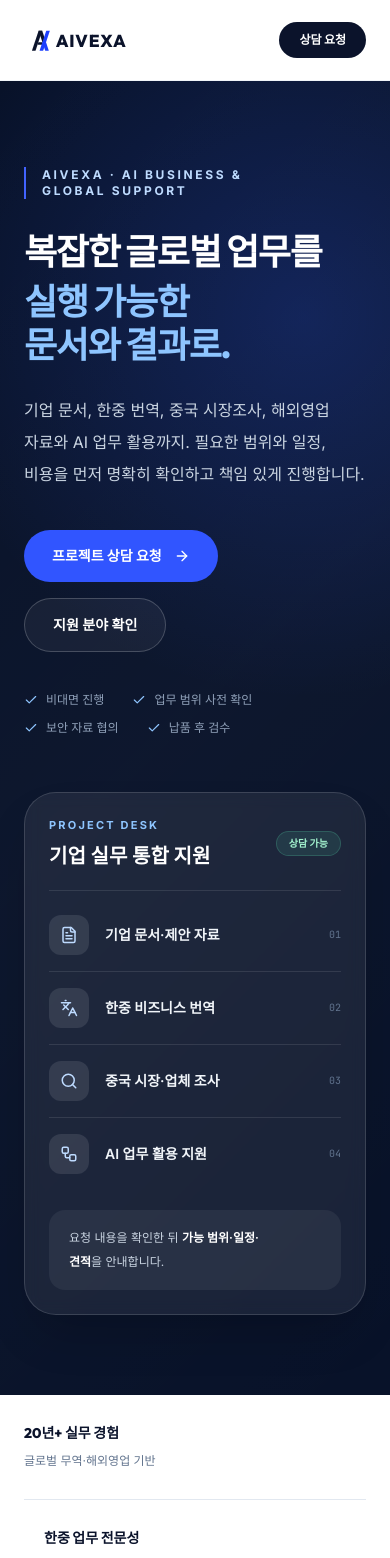
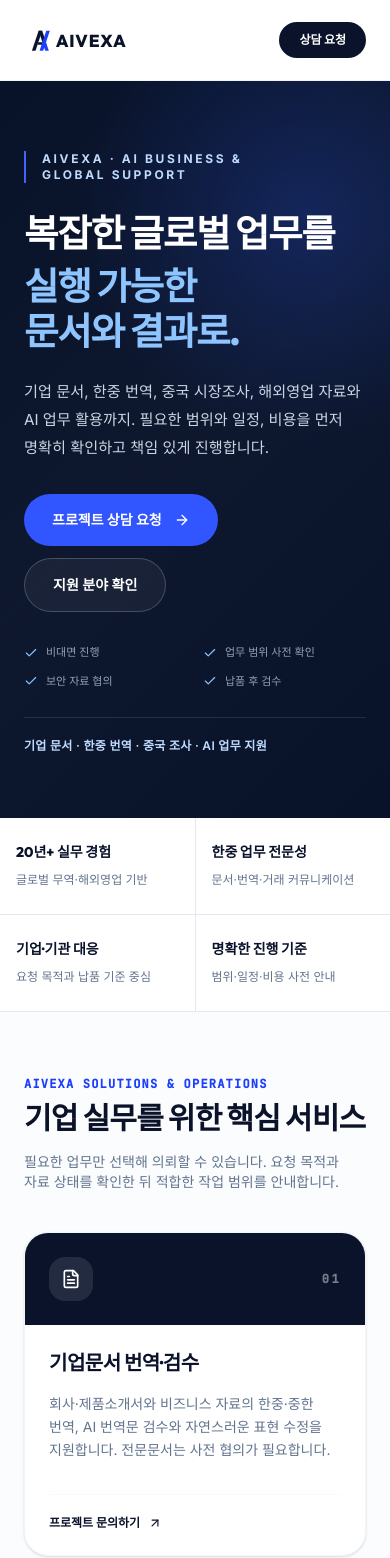
Before and after one commit to cuijinghe/cuitrade76, a React (Vite) app: page / in a window 390 px wide. Shown: the top 1558 px of the page. Built offline with nearby package versions, Linux system fonts and the light colour scheme.

Commit message:
PC 모바일 반응형 간격과 문장 배치 개선

```diff
--- a/src/components/Director.tsx
+++ b/src/components/Director.tsx
@@ -11,7 +11,7 @@ interface DirectorProps {
 
 export default function Director({ config }: DirectorProps) {
   return (
-    <section className="bg-slate-50/50 py-20 sm:py-28" id="director">
+    <section className="bg-slate-50/50 py-16 sm:py-24 lg:py-28" id="director">
       <div className="mx-auto max-w-7xl px-6 sm:px-8 lg:px-12">
         <div className="grid grid-cols-1 gap-12 lg:grid-cols-12 lg:items-center lg:gap-16">
 
@@ -25,7 +25,7 @@ export default function Director({ config }: DirectorProps) {
               className="relative overflow-hidden rounded-3xl bg-brand-navy p-8 text-white shadow-xl sm:p-10"
             >
               <p className="text-xs font-bold tracking-[0.2em] text-blue-300">AIVEXA PROJECT LEAD</p>
-              <h3 className="mt-5 font-display text-3xl font-extrabold leading-tight">실무를 이해하는<br />프로젝트 파트너</h3>
+              <h3 className="mt-5 font-display text-3xl font-extrabold leading-tight">실무를 이해하는<span className="sm:hidden"> </span><br className="hidden sm:block" />프로젝트 파트너</h3>
               <p className="mt-5 text-sm leading-7 text-slate-300">글로벌 무역·해외영업과 한중 비즈니스 커뮤니케이션 경험을 기반으로 필요한 결과물에 집중합니다.</p>
               <div className="mt-8 space-y-4 border-t border-white/10 pt-7">
                 {['업무 목적과 납품 기준 확인', '책임 범위와 일정 사전 협의', '기업 자료의 보안 방식 협의'].map((item) => (
@@ -45,7 +45,7 @@ export default function Director({ config }: DirectorProps) {
             </span>
 
             <h2 className="font-display text-3xl font-extrabold tracking-tight text-brand-navy sm:text-4xl leading-tight">
-              실무 전문성에 기반한<br />
+              실무 전문성에 기반한<span className="sm:hidden"> </span><br className="hidden sm:block" />
               지속 가능한 실전 프로젝트 파트너십.
             </h2>
 
--- a/src/components/Hero.tsx
+++ b/src/components/Hero.tsx
@@ -23,7 +23,7 @@ export default function Hero({ onNavigate }: HeroProps) {
       <div className="absolute inset-0 bg-[radial-gradient(circle_at_78%_18%,rgba(46,92,255,0.22),transparent_34%),linear-gradient(135deg,transparent_0%,rgba(255,255,255,0.025)_48%,transparent_100%)]" />
       <div className="absolute inset-y-0 right-[11%] hidden w-px bg-white/10 lg:block" />
 
-      <div className="relative mx-auto grid max-w-7xl gap-14 px-6 py-20 sm:px-8 sm:py-28 lg:grid-cols-12 lg:items-center lg:gap-16 lg:px-12 lg:py-32">
+      <div className="relative mx-auto grid max-w-7xl gap-10 px-6 py-16 sm:px-8 sm:py-24 lg:grid-cols-12 lg:items-center lg:gap-16 lg:px-12 lg:py-28">
         <div className="lg:col-span-7">
           <motion.div
             initial={{ opacity: 0, y: 12 }}
@@ -38,7 +38,7 @@ export default function Hero({ onNavigate }: HeroProps) {
             initial={{ opacity: 0, y: 18 }}
             animate={{ opacity: 1, y: 0 }}
             transition={{ duration: 0.65, delay: 0.08 }}
-            className="mt-8 max-w-4xl font-display text-4xl font-extrabold leading-[1.18] tracking-[-0.035em] text-white sm:text-5xl lg:text-[3.8rem]"
+            className="mt-7 max-w-4xl font-display text-[2.35rem] font-extrabold leading-[1.2] tracking-[-0.035em] text-white sm:text-5xl lg:text-[3.8rem]"
             id="hero-heading"
           >
             복잡한 글로벌 업무를
@@ -49,7 +49,7 @@ export default function Hero({ onNavigate }: HeroProps) {
             initial={{ opacity: 0, y: 18 }}
             animate={{ opacity: 1, y: 0 }}
             transition={{ duration: 0.65, delay: 0.16 }}
-            className="mt-7 max-w-2xl text-base leading-8 text-slate-300 sm:text-lg"
+            className="mt-6 max-w-2xl text-[0.95rem] leading-7 text-slate-300 sm:text-lg sm:leading-8"
             id="hero-subtitle"
           >
             기업 문서, 한중 번역, 중국 시장조사, 해외영업 자료와 AI 업무 활용까지.
@@ -60,7 +60,7 @@ export default function Hero({ onNavigate }: HeroProps) {
             initial={{ opacity: 0, y: 18 }}
             animate={{ opacity: 1, y: 0 }}
             transition={{ duration: 0.65, delay: 0.24 }}
-            className="mt-10 flex flex-wrap gap-4"
+            className="mt-8 flex flex-wrap gap-3 sm:mt-10 sm:gap-4"
           >
             <button
               onClick={() => onNavigate('inquiry')}
@@ -79,7 +79,7 @@ export default function Hero({ onNavigate }: HeroProps) {
             </button>
           </motion.div>
 
-          <div className="mt-10 flex flex-wrap gap-x-7 gap-y-3 text-xs font-medium text-slate-400">
+          <div className="mt-8 grid grid-cols-2 gap-x-4 gap-y-3 text-[11px] font-medium text-slate-400 sm:mt-10 sm:flex sm:flex-wrap sm:gap-x-7 sm:text-xs">
             {['비대면 진행', '업무 범위 사전 확인', '보안 자료 협의', '납품 후 검수'].map((item) => (
               <span key={item} className="flex items-center gap-2">
                 <Check className="h-3.5 w-3.5 text-blue-300" />
@@ -87,16 +87,19 @@ export default function Hero({ onNavigate }: HeroProps) {
               </span>
             ))}
           </div>
+          <p className="mt-7 border-t border-white/10 pt-5 text-xs font-semibold tracking-wide text-blue-200 sm:hidden">
+            기업 문서 · 한중 번역 · 중국 조사 · AI 업무 지원
+          </p>
         </div>
 
         <motion.aside
           initial={{ opacity: 0, x: 20 }}
           animate={{ opacity: 1, x: 0 }}
           transition={{ duration: 0.7, delay: 0.18 }}
-          className="lg:col-span-5"
+          className="hidden sm:block lg:col-span-5"
           aria-label="AIVEXA 지원 분야"
         >
-          <div className="rounded-[2rem] border border-white/14 bg-white/[0.07] p-6 shadow-2xl shadow-black/20 backdrop-blur-sm sm:p-8">
+          <div className="rounded-[1.6rem] border border-white/14 bg-white/[0.07] p-5 shadow-2xl shadow-black/20 backdrop-blur-sm sm:rounded-[2rem] sm:p-8">
             <div className="flex items-center justify-between border-b border-white/10 pb-5">
               <div>
                 <p className="text-[11px] font-bold tracking-[0.2em] text-blue-300">PROJECT DESK</p>
@@ -105,14 +108,14 @@ export default function Hero({ onNavigate }: HeroProps) {
               <span className="rounded-full border border-emerald-300/20 bg-emerald-300/10 px-3 py-1 text-[10px] font-bold text-emerald-200">상담 가능</span>
             </div>
 
-            <div className="mt-2 divide-y divide-white/10">
+            <div className="mt-3 grid grid-cols-2 gap-px overflow-hidden rounded-2xl bg-white/10 lg:block lg:divide-y lg:divide-white/10 lg:rounded-none lg:bg-transparent">
               {supportAreas.map(({ icon: Icon, label }, index) => (
-                <div key={label} className="flex items-center gap-4 py-4">
-                  <span className="flex h-10 w-10 items-center justify-center rounded-xl bg-white/10 text-blue-200">
+                <div key={label} className="flex min-h-28 flex-col items-start gap-3 bg-[#111d36] p-4 lg:min-h-0 lg:flex-row lg:items-center lg:gap-4 lg:bg-transparent lg:px-0 lg:py-4">
+                  <span className="flex h-9 w-9 items-center justify-center rounded-xl bg-white/10 text-blue-200 lg:h-10 lg:w-10">
                     <Icon className="h-4.5 w-4.5" />
                   </span>
-                  <span className="flex-1 text-sm font-semibold text-slate-100">{label}</span>
-                  <span className="font-mono text-[10px] text-slate-500">0{index + 1}</span>
+                  <span className="flex-1 text-xs font-semibold leading-5 text-slate-100 sm:text-sm">{label}</span>
+                  <span className="hidden font-mono text-[10px] text-slate-500 lg:block">0{index + 1}</span>
                 </div>
               ))}
             </div>
--- a/src/components/Partnership.tsx
+++ b/src/components/Partnership.tsx
@@ -24,11 +24,11 @@ const partnerIcons: Record<string, React.ReactNode> = {
 
 export default function Partnership({ title, description, targets }: PartnershipProps) {
   return (
-    <section className="bg-white py-24 sm:py-32" id="partnership">
+    <section className="bg-white py-16 sm:py-24 lg:py-28" id="partnership">
       <div className="mx-auto max-w-7xl px-6 sm:px-8 lg:px-12">
 
         {/* Core Partnership Statement */}
-        <div className="mb-16 grid gap-8 border-b border-slate-200 pb-10 text-left lg:grid-cols-2 lg:items-end">
+        <div className="mb-10 grid gap-6 border-b border-slate-200 pb-8 text-left sm:mb-14 sm:gap-8 sm:pb-10 lg:grid-cols-2 lg:items-end">
           <div>
             <p className="text-xs font-bold tracking-[0.22em] text-brand-blue">COOPERATION MODEL</p>
             <h2 className="mt-4 font-display text-3xl font-extrabold tracking-tight text-brand-navy sm:text-4xl" id="partnership-title">
@@ -74,7 +74,7 @@ export default function Partnership({ title, description, targets }: Partnership
           initial={{ opacity: 0, scale: 0.98 }}
           whileInView={{ opacity: 1, scale: 1 }}
           viewport={{ once: true }}
-          className="relative mt-16 overflow-hidden rounded-[2rem] bg-[#081229] p-8 text-left sm:p-12"
+          className="relative mt-10 overflow-hidden rounded-[1.5rem] bg-[#081229] p-7 text-left sm:mt-14 sm:rounded-[2rem] sm:p-12"
           id="partnership-banner"
         >
           {/* subtle decorative background mesh */}
--- a/src/components/Services.tsx
+++ b/src/components/Services.tsx
@@ -22,11 +22,11 @@ const iconMap: Record<string, React.ReactNode> = {
 
 export default function Services({ title, items, onNavigate }: ServicesProps) {
   return (
-    <section className="bg-slate-50/50 py-20 sm:py-28" id="services">
+    <section className="bg-slate-50/50 py-16 sm:py-24 lg:py-28" id="services">
       <div className="mx-auto max-w-7xl px-6 sm:px-8 lg:px-12">
 
         {/* Section Header */}
-        <div className="mb-16 flex flex-col md:flex-row md:items-end md:justify-between">
+        <div className="mb-10 flex flex-col md:mb-14 md:flex-row md:items-end md:justify-between">
           <div className="text-left">
             <p className="font-mono text-xs font-bold tracking-widest text-brand-blue uppercase mb-2">
               AIVEXA SOLUTIONS & OPERATIONS
@@ -41,7 +41,7 @@ export default function Services({ title, items, onNavigate }: ServicesProps) {
         </div>
 
         {/* 4 Cards Grid - Fully customizable & polished */}
-        <div className="grid grid-cols-1 gap-8 md:grid-cols-2" id="projects">
+        <div className="grid grid-cols-1 gap-5 md:grid-cols-2 lg:grid-cols-3" id="projects">
           {items.map((item, index) => (
             <motion.div
               key={item.id}
@@ -53,7 +53,7 @@ export default function Services({ title, items, onNavigate }: ServicesProps) {
               id={`service-card-${item.id}`}
             >
               {/* Image-free service identifier */}
-              <div className="flex items-center justify-between bg-brand-navy px-8 py-7 sm:px-10">
+              <div className="flex items-center justify-between bg-brand-navy px-6 py-6 sm:px-8">
                 <div className="flex h-11 w-11 items-center justify-center rounded-2xl bg-white/10">
                   {iconMap[item.id] || <Building2 className="h-5 w-5 text-white" />}
                 </div>
@@ -61,7 +61,7 @@ export default function Services({ title, items, onNavigate }: ServicesProps) {
               </div>
 
               {/* Text Card Body */}
-              <div className="flex flex-1 flex-col p-8 sm:p-10 text-left">
+              <div className="flex flex-1 flex-col p-6 sm:p-8 text-left">
                 <h3 className="font-display text-xl font-bold tracking-tight text-brand-navy group-hover:text-brand-blue transition-colors duration-200">
                   {item.title}
                 </h3>
--- a/src/pages/HomePage.tsx
+++ b/src/pages/HomePage.tsx
@@ -32,14 +32,14 @@ export default function HomePage({
       />
       {/* Evidence-safe trust strip */}
       <section className="border-b border-slate-200 bg-white">
-        <div className="mx-auto grid max-w-7xl divide-y divide-slate-200 px-6 sm:grid-cols-2 sm:divide-x sm:divide-y-0 sm:px-8 lg:grid-cols-4 lg:px-12">
+        <div className="mx-auto grid max-w-7xl grid-cols-2 gap-px bg-slate-200 sm:px-8 lg:grid-cols-4 lg:px-12">
           {[
             ['20년+ 실무 경험', '글로벌 무역·해외영업 기반'],
             ['한중 업무 전문성', '문서·번역·거래 커뮤니케이션'],
             ['기업·기관 대응', '요청 목적과 납품 기준 중심'],
             ['명확한 진행 기준', '범위·일정·비용 사전 안내'],
           ].map(([label, desc]) => (
-            <div key={label} className="px-5 py-7 text-left first:pl-0 last:pr-0 sm:px-6">
+            <div key={label} className="bg-white px-4 py-6 text-left sm:px-6 sm:py-7">
               <p className="font-display text-sm font-extrabold text-brand-navy">{label}</p>
               <p className="mt-2 text-xs leading-5 text-slate-500">{desc}</p>
             </div>
@@ -57,13 +57,13 @@ export default function HomePage({
         onNavigate={onNavigate}
       />
 
-      <section className="relative overflow-hidden bg-[#081229] py-24 text-white sm:py-32" id="work-process">
+      <section className="relative overflow-hidden bg-[#081229] py-16 text-white sm:py-24 lg:py-28" id="work-process">
         <div className="absolute right-0 top-0 h-96 w-96 rounded-full bg-blue-600/10 blur-3xl" />
         <div className="relative mx-auto max-w-7xl px-6 sm:px-8 lg:px-12">
           <div className="grid gap-12 lg:grid-cols-12 lg:gap-16">
             <div className="text-left lg:col-span-5">
               <p className="text-xs font-bold tracking-[0.22em] text-blue-300">WORK STANDARD</p>
-              <h2 className="mt-5 font-display text-3xl font-extrabold leading-tight sm:text-4xl">좋은 결과는<br />명확한 기준에서 시작됩니다.</h2>
+              <h2 className="mt-5 font-display text-3xl font-extrabold leading-tight sm:text-4xl">좋은 결과는<span className="sm:hidden"> </span><br className="hidden sm:block" />명확한 기준에서 시작됩니다.</h2>
               <p className="mt-6 max-w-md text-sm leading-7 text-slate-400">요청을 바로 착수하지 않습니다. 목적과 자료 상태를 먼저 확인하고, 가능한 범위와 납품 기준을 문서로 맞춥니다.</p>
               <div className="mt-10 grid gap-px overflow-hidden rounded-2xl border border-white/10 bg-white/10 sm:grid-cols-2">
                 {['비대면 진행', '범위·일정·비용 확인', '보안 방식 협의', '납품 전 기본 검수'].map((item, index) => (
@@ -94,18 +94,18 @@ export default function HomePage({
         </div>
       </section>
 
-      <section className="bg-[#f6f3ec] py-24 sm:py-32" id="work-samples">
+      <section className="bg-[#f6f3ec] py-16 sm:py-24 lg:py-28" id="work-samples">
         <div className="mx-auto max-w-7xl px-6 sm:px-8 lg:px-12">
           <div className="grid gap-8 border-b border-slate-300/70 pb-10 lg:grid-cols-2 lg:items-end">
             <div className="text-left">
               <p className="text-xs font-bold tracking-[0.22em] text-brand-blue">DELIVERABLES</p>
-              <h2 className="mt-4 font-display text-3xl font-extrabold text-brand-navy sm:text-4xl">말보다 결과물로<br />업무 가치를 보여드립니다.</h2>
+              <h2 className="mt-4 font-display text-3xl font-extrabold text-brand-navy sm:text-4xl">말보다 결과물로<span className="sm:hidden"> </span><br className="hidden sm:block" />업무 가치를 보여드립니다.</h2>
             </div>
             <p className="max-w-xl text-sm leading-7 text-slate-600 lg:justify-self-end">기업명, 개인정보, 영업비밀을 공개하지 않습니다. 공개 가능한 범위에서 문서 유형과 작업 방식을 확인할 수 있는 샘플을 순차적으로 제공합니다.</p>
           </div>
-          <div className="mt-10 grid gap-px overflow-hidden rounded-[2rem] border border-slate-300/70 bg-slate-300/70 sm:grid-cols-2 lg:grid-cols-5">
+          <div className="mt-8 grid grid-cols-2 gap-px overflow-hidden rounded-[1.5rem] border border-slate-300/70 bg-slate-300/70 sm:mt-10 sm:rounded-[2rem] lg:grid-cols-5">
             {['한→중 제품소개 문서', '중→한 기업자료 번역', '중국 업체 기초조사표', '중국 비즈니스 이메일', 'AI 번역문 수정 전·후'].map((item, index) => (
-              <div key={item} className="group min-h-48 bg-[#fbfaf7] p-7 text-left transition-colors hover:bg-white">
+              <div key={item} className="group min-h-40 bg-[#fbfaf7] p-6 text-left transition-colors hover:bg-white sm:min-h-48 sm:p-7">
                 <span className="font-mono text-[10px] font-bold tracking-widest text-brand-blue">SAMPLE 0{index + 1}</span>
                 <h3 className="mt-12 font-display text-base font-extrabold leading-6 text-brand-navy">{item}</h3>
                 <div className="mt-6 h-0.5 w-8 bg-brand-blue transition-all group-hover:w-14" />
```
Also changed, not shown: src/components/InquiryForm.tsx (+4 -4 lines).
